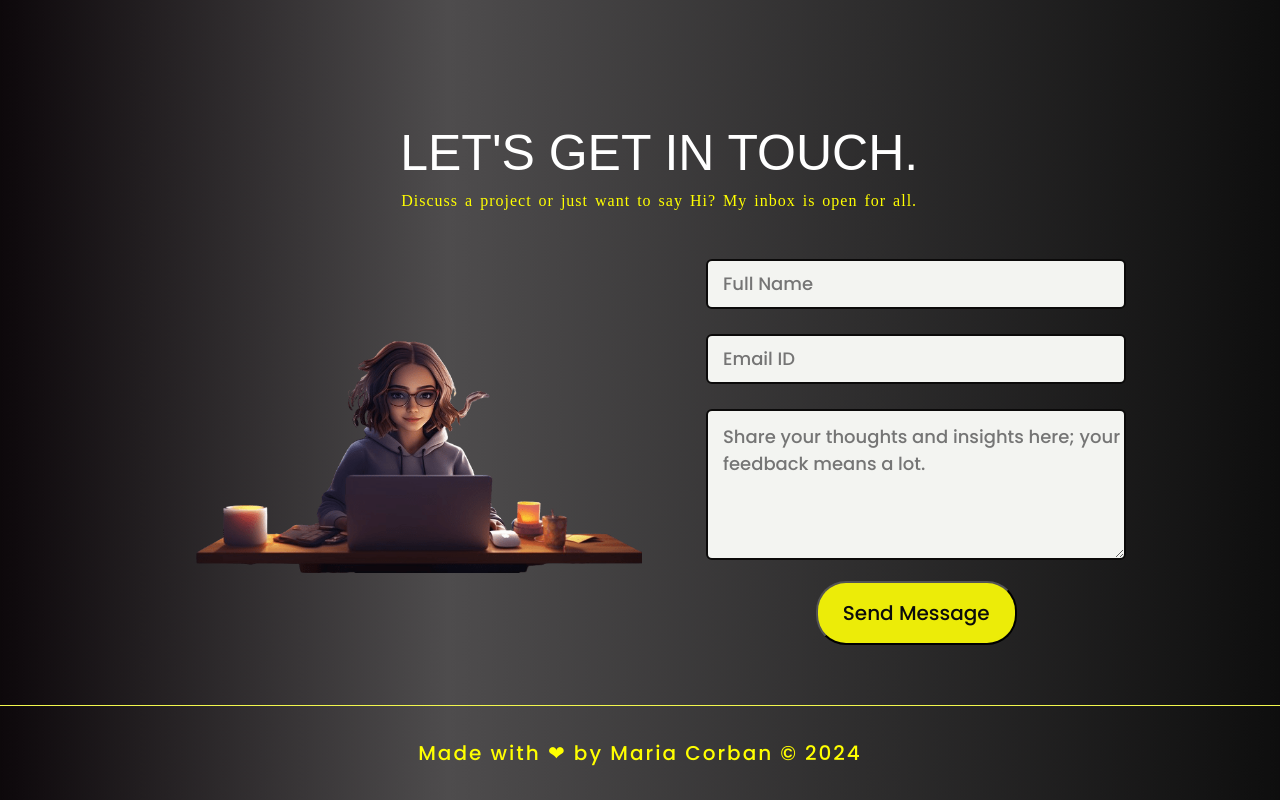
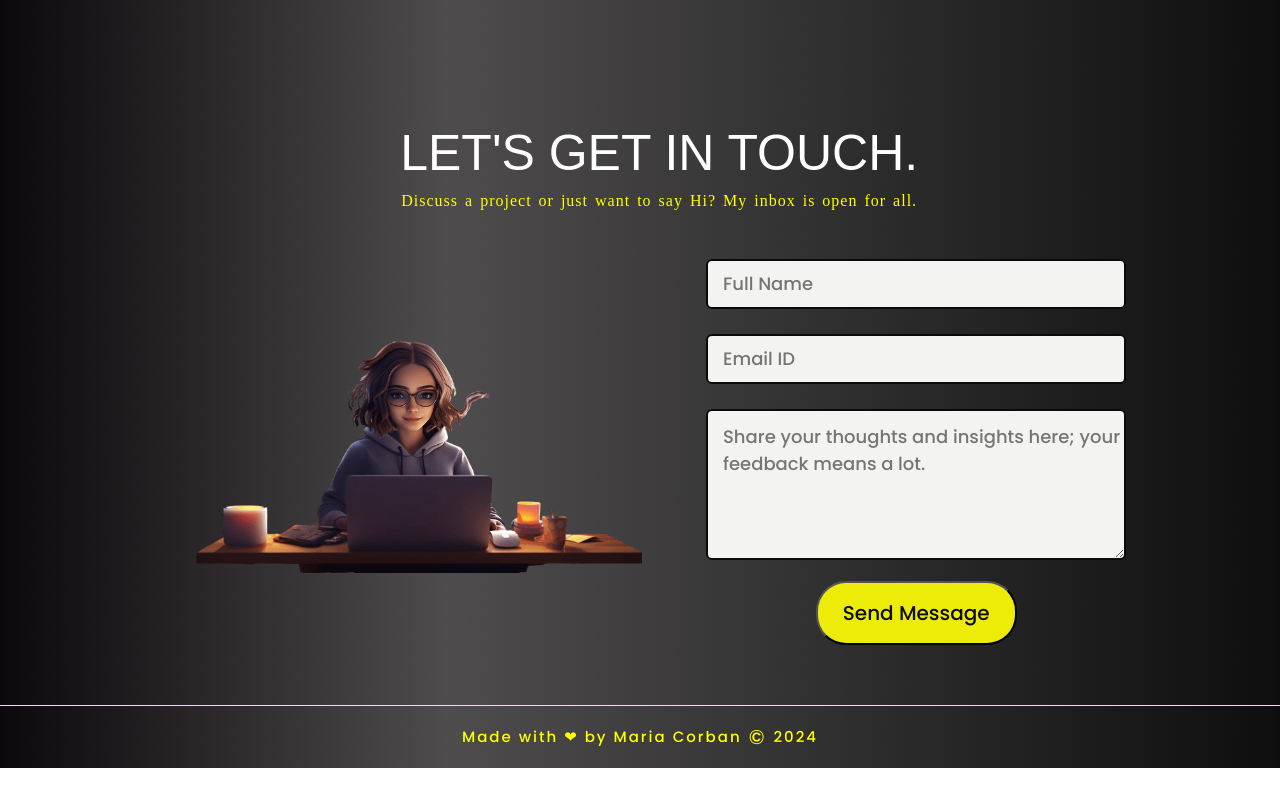
Before and after one commit to cmary2023/personal-portofolio, a React (Create React App) app: page / in a window 1280 px wide. Shown: the part 6219-7019 px from the top of the page. After the commit the page ends 6987 px from the top, so only its background shows below. Built offline with nearby package versions, Linux system fonts and the light colour scheme; a web font is replaced by a local one.

Commit message:
Update FooterStyle.css

```diff
--- a/src/components/FooterStyle.css
+++ b/src/components/FooterStyle.css
@@ -1,7 +1,7 @@
 .footer {
     width: 100%;
-    padding: 2rem;
-    font-size: 20px;
+    padding: 1rem;
+    font-size: 15px;
     font-weight: 500;
     letter-spacing: 2px;
     color:yellow;
```
